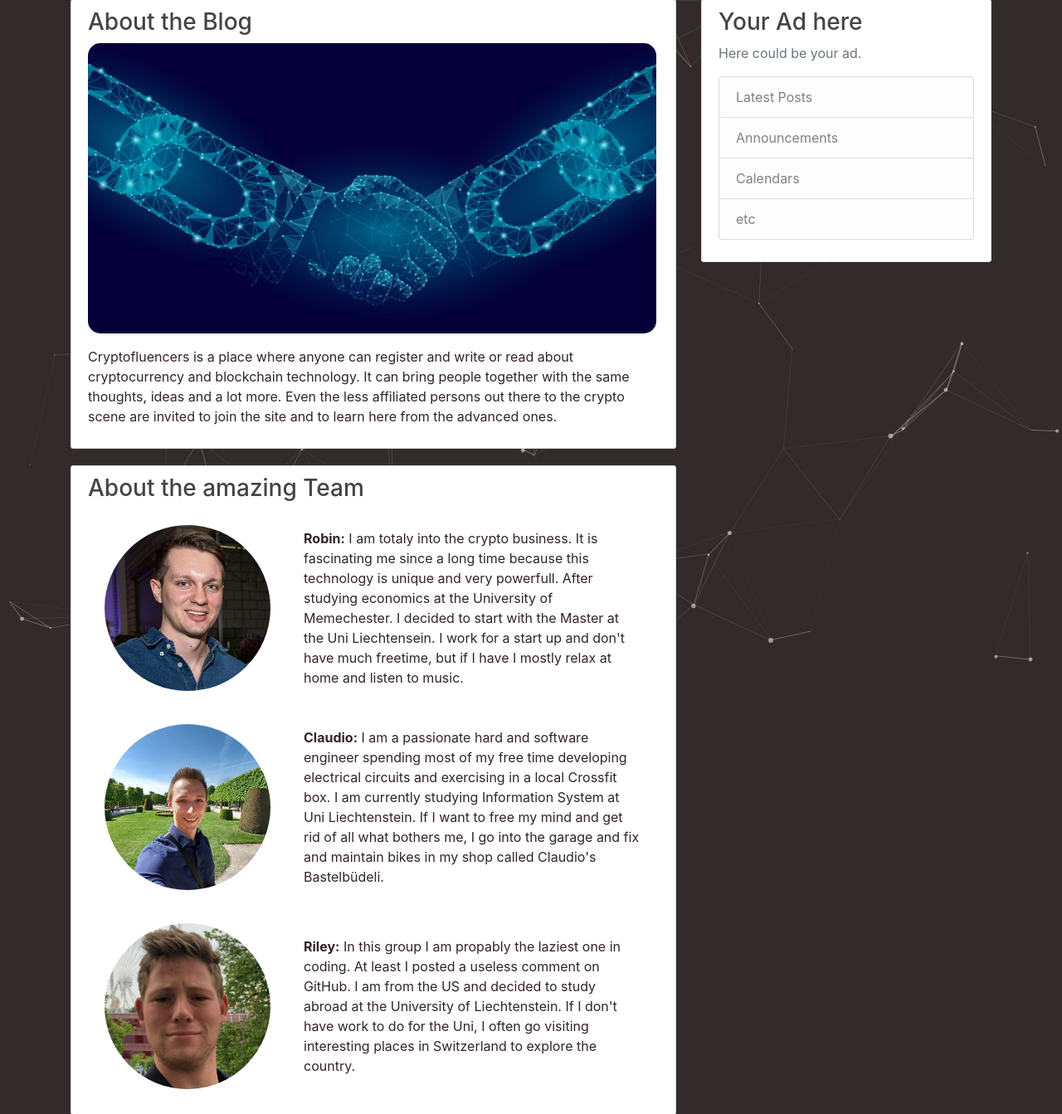
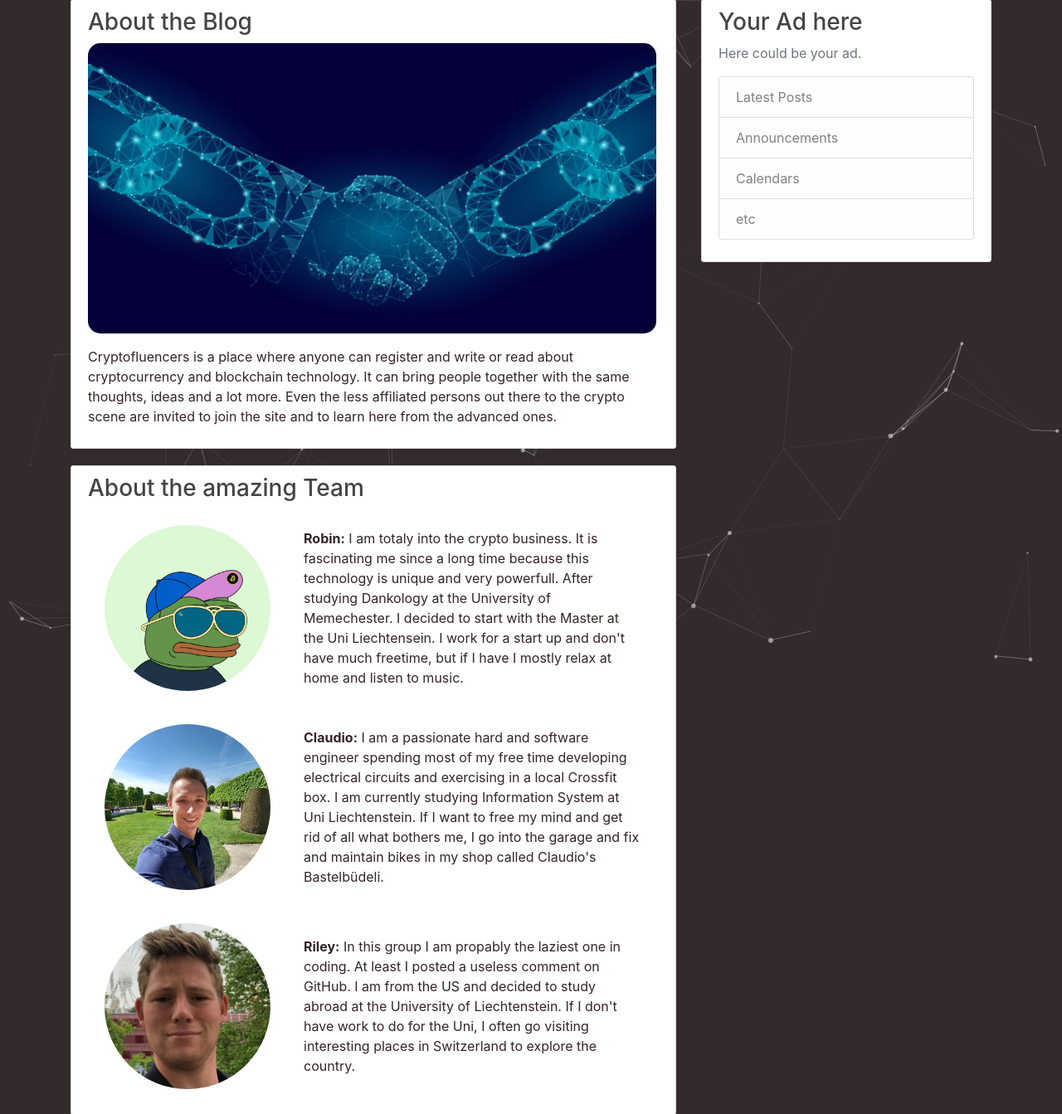
Before and after one commit to PizBernina/cryptofluencers, a Django app: page /about in a window 1280 px wide. Shown: the part 81-1424 px from the top of the page at 83% size. Run offline with Django 3.2, Linux system fonts and the light colour scheme; some libraries are stand-ins or nearby versions.

Commit message:
dankology

```diff
--- a/blog/templates/blog/about.html
+++ b/blog/templates/blog/about.html
@@ -21,10 +21,10 @@
 
   <tr>
     <td>
-        <img class="resizepic"  src="../../media/profile_pics/picture_robin.png">
+        <img class="resizepic"  src="../../media/profile_pics/picture_robin.jpg">
     </td>
     <td><b>Robin:</b> I am totaly into the crypto business. It is fascinating me since a long time because this technology is unique and very powerfull.
-        After studying economics at the University of Memechester. I decided to start with the Master at the Uni Liechtensein. I work for a start up and don't have much freetime,
+        After studying Dankology at the University of Memechester. I decided to start with the Master at the Uni Liechtensein. I work for a start up and don't have much freetime,
     but if I have I mostly relax at home and listen to music.
     </td>
   </tr>
```
